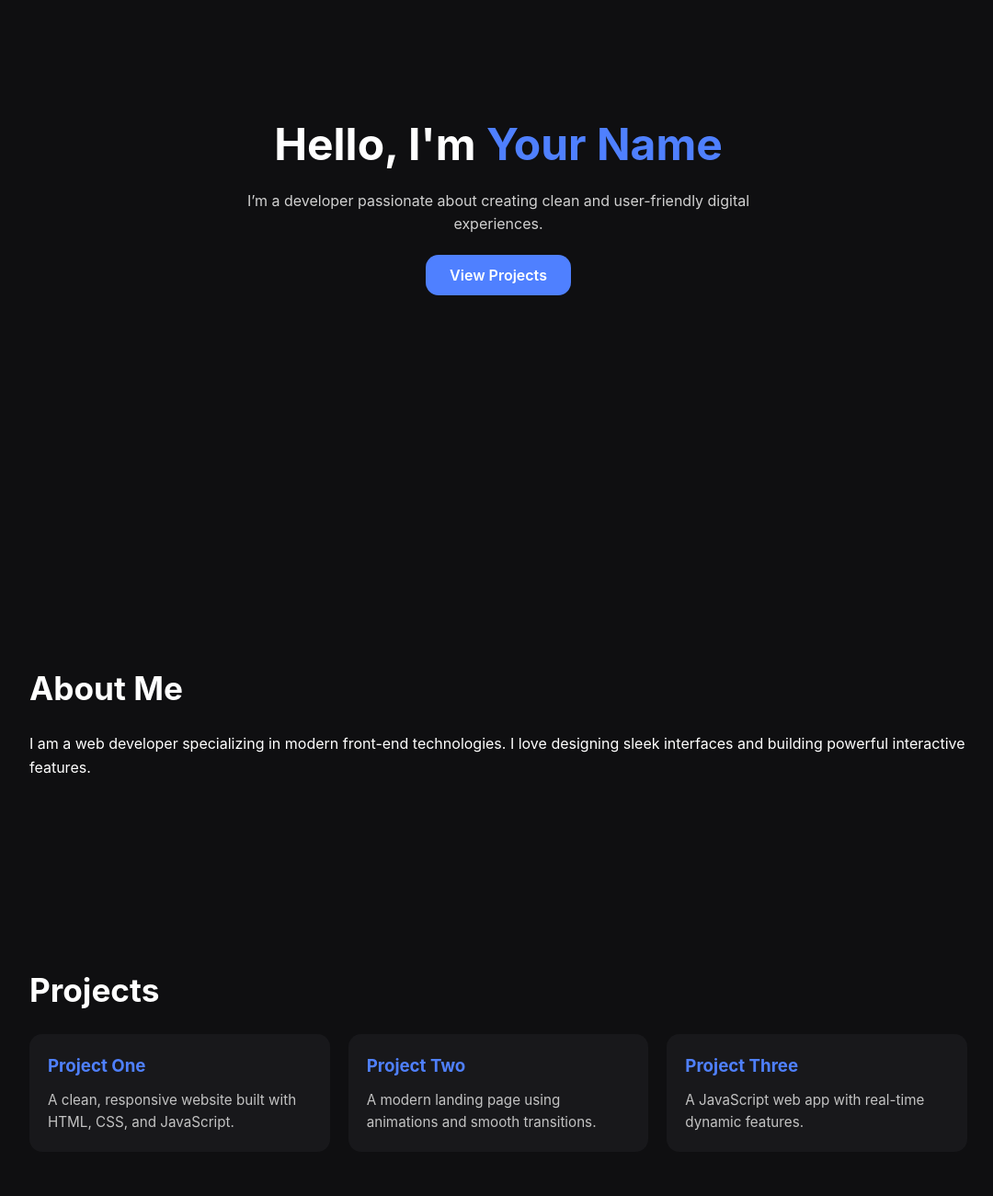
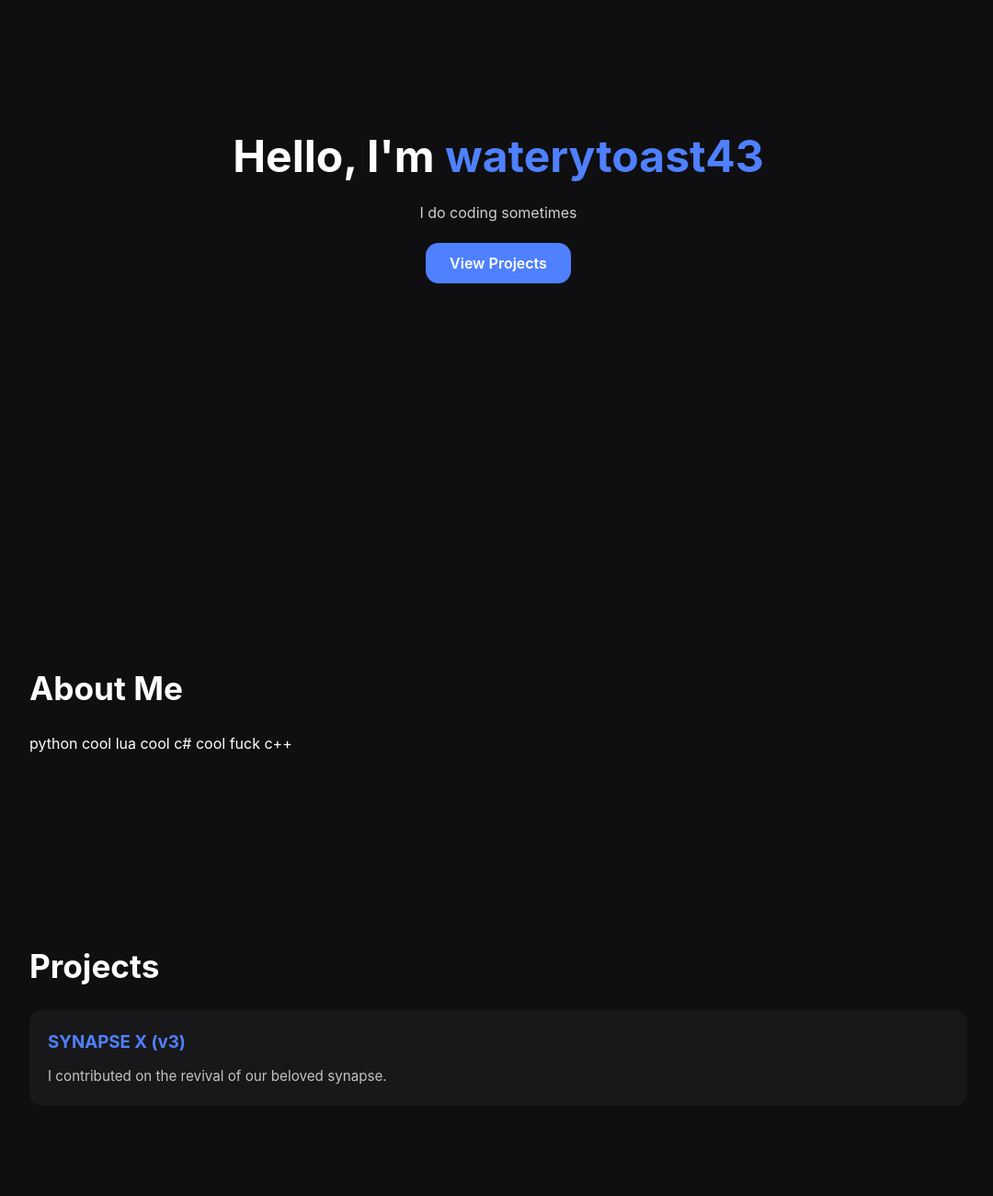
Before and after one commit to Nitrous-0xide/site, a plain HTML site: page index.html in a window 1280 px wide. Shown: the part 180-1480 px from the top of the page at 92% size, without its empty margins (98-1178 px from the left). Drawn offline with Linux system fonts and the light colour scheme.

Commit message:
Update index.html

```diff
--- a/index.html
+++ b/index.html
@@ -3,7 +3,7 @@
 <head>
 <meta charset="UTF-8" />
 <meta name="viewport" content="width=device-width, initial-scale=1.0" />
-<title>My Portfolio</title>
+<title>waterytoast43</title>
 
 <style>
     :root {
@@ -174,8 +174,8 @@
 
 <section class="hero fade">
     <div>
-        <h1>Hello, I'm <span style="color: var(--accent);">Your Name</span></h1>
-        <p>I’m a developer passionate about creating clean and user-friendly digital experiences.</p>
+        <h1>Hello, I'm <span style="color: var(--accent);">waterytoast43</span></h1>
+        <p>I do coding sometimes</p>
         <button onclick="document.querySelector('#projects').scrollIntoView({behavior:'smooth'})">
             View Projects
         </button>
@@ -185,8 +185,10 @@
 <section id="about" class="fade">
     <h2>About Me</h2>
     <p>
-        I am a web developer specializing in modern front-end technologies.
-        I love designing sleek interfaces and building powerful interactive features.
+        python cool
+        lua cool
+        c# cool
+        fuck c++
     </p>
 </section>
 
@@ -194,16 +196,8 @@
     <h2>Projects</h2>
     <div class="projects">
         <div class="project-card">
-            <h3>Project One</h3>
-            <p>A clean, responsive website built with HTML, CSS, and JavaScript.</p>
-        </div>
-        <div class="project-card">
-            <h3>Project Two</h3>
-            <p>A modern landing page using animations and smooth transitions.</p>
-        </div>
-        <div class="project-card">
-            <h3>Project Three</h3>
-            <p>A JavaScript web app with real-time dynamic features.</p>
+            <h3>SYNAPSE X (v3)</h3>
+            <p>I contributed on the revival of our beloved synapse.</p>
         </div>
     </div>
 </section>
@@ -219,7 +213,7 @@
 </section>
 
 <footer>
-    © 2025 Your Name — All Rights Reserved
+    © 2025 WT — All Rights Reserved
 </footer>
 
 <script>
```
